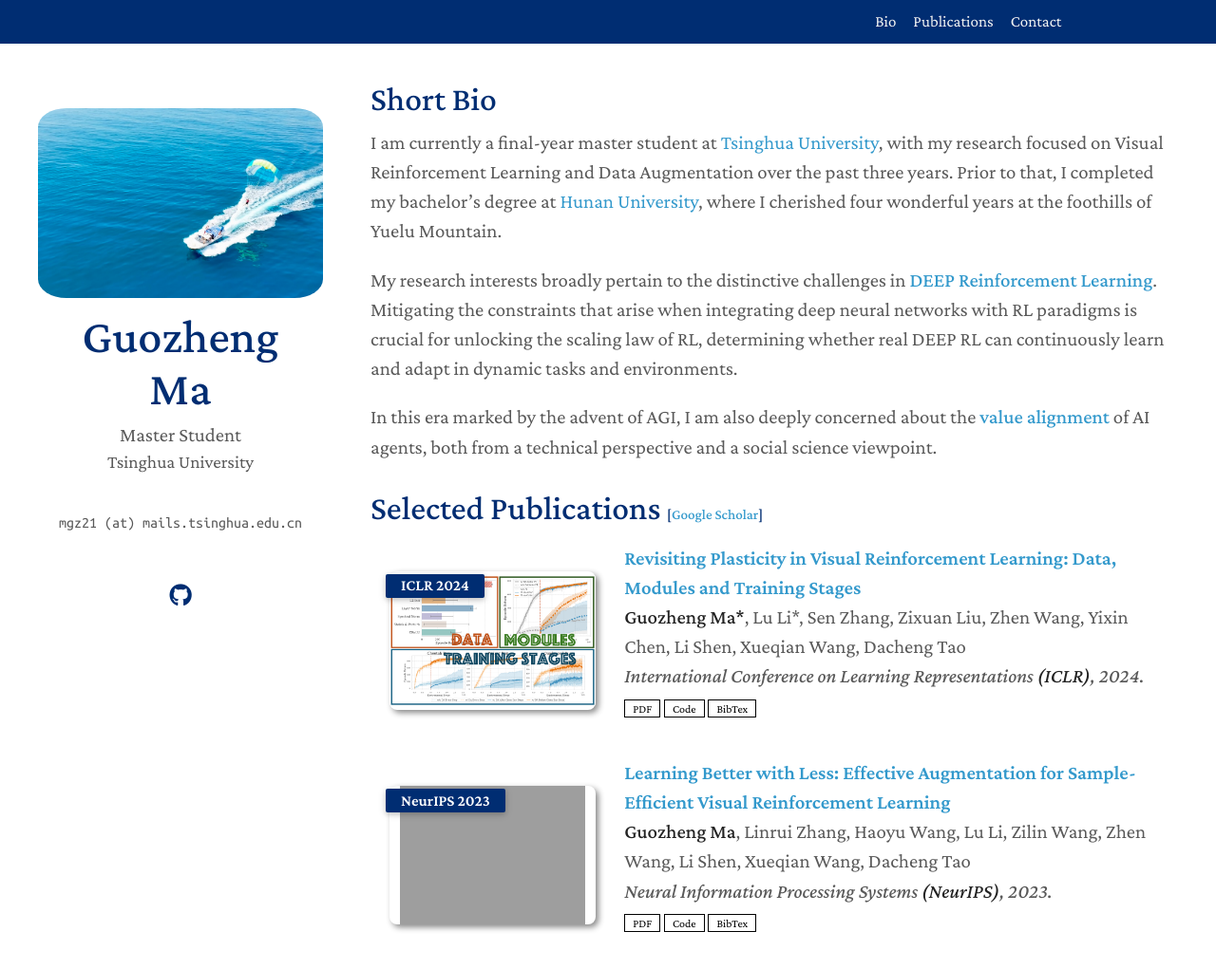
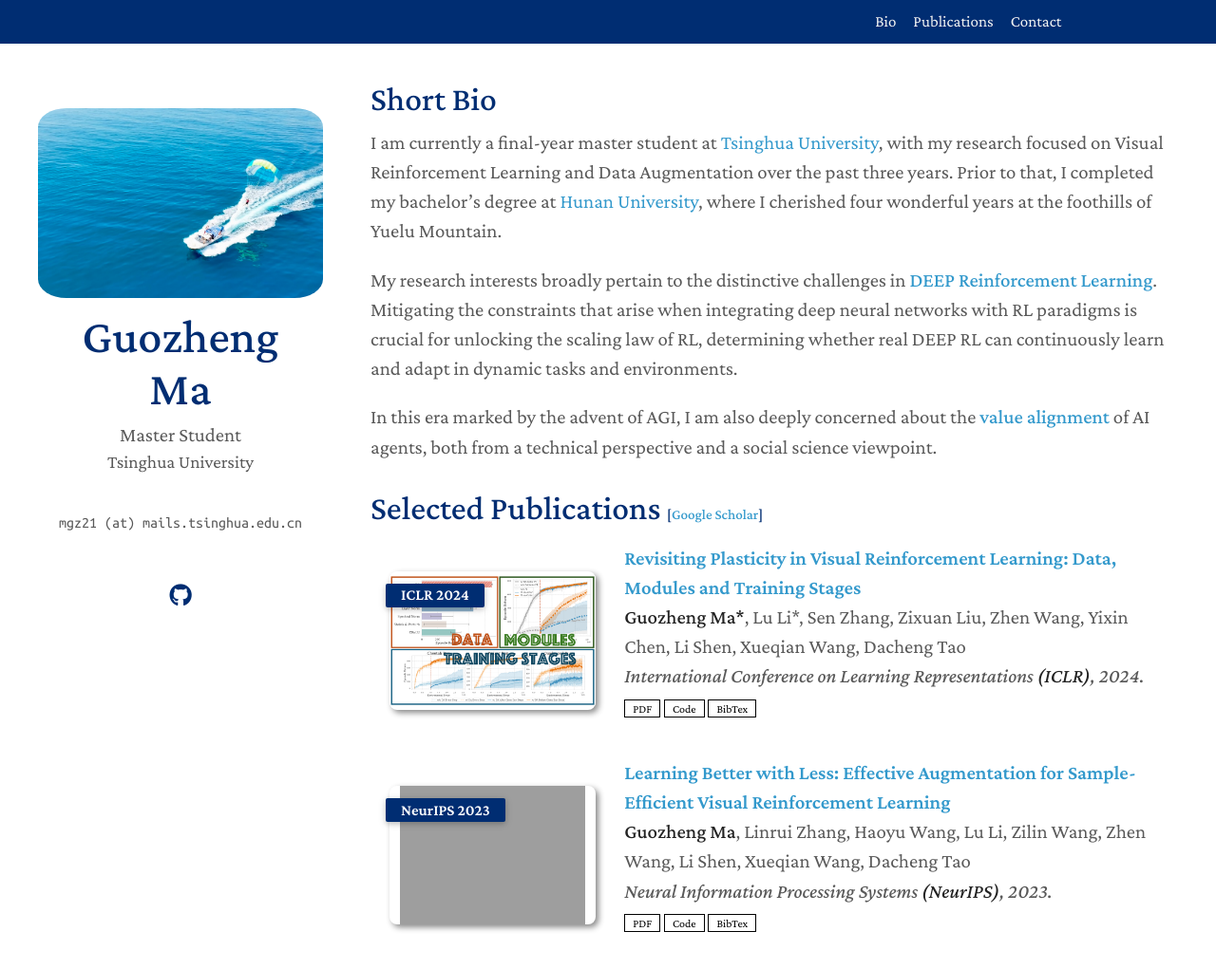
Before and after one commit to Guozheng-Ma/guozheng-ma.github.io, a Jekyll site: the page built from index.md, in a window 1280 px wide and 1125 px high. Shown: the top 1021 px of the window at 95% size. Built offline with Jekyll 4.4.1, drawn with Linux system fonts in a browser that asks for light colours; a style sheet for code colours, icons or effects is not loaded; grey boxes are pictures that could not be loaded.

Commit message:
Update pub.css

```diff
--- a/assets/css/pub.css
+++ b/assets/css/pub.css
@@ -36,11 +36,11 @@ blockquote { background: var(--global-bg-color); border-left: 2px solid var(--gl
 
 .publications ol.bibliography { list-style: none; padding: 0; margin-top: 0; }
 
-.publications ol.bibliography li { min-height: 110px; margin-bottom: 0.5rem; }
+.publications ol.bibliography li { min-height: 160px; margin-bottom: 0.5rem; }
 
 .publications ol.bibliography li .abbr { height: 8rem; margin-bottom: 0.5rem; }
 
-.publications ol.bibliography li .abbr abbr { display: inline-block; background-color: var(--global-theme-color); padding-left: 1rem; padding-right: 1rem; position: absolute; top: 8px; left: 16px; }
+.publications ol.bibliography li .abbr abbr { display: inline-block; background-color: var(--global-theme-color); padding-left: 1rem; padding-right: 1rem; position: absolute; top: 18px; left: 16px; }
 
 .publications ol.bibliography li .abbr abbr a { color: white; }
 
```
